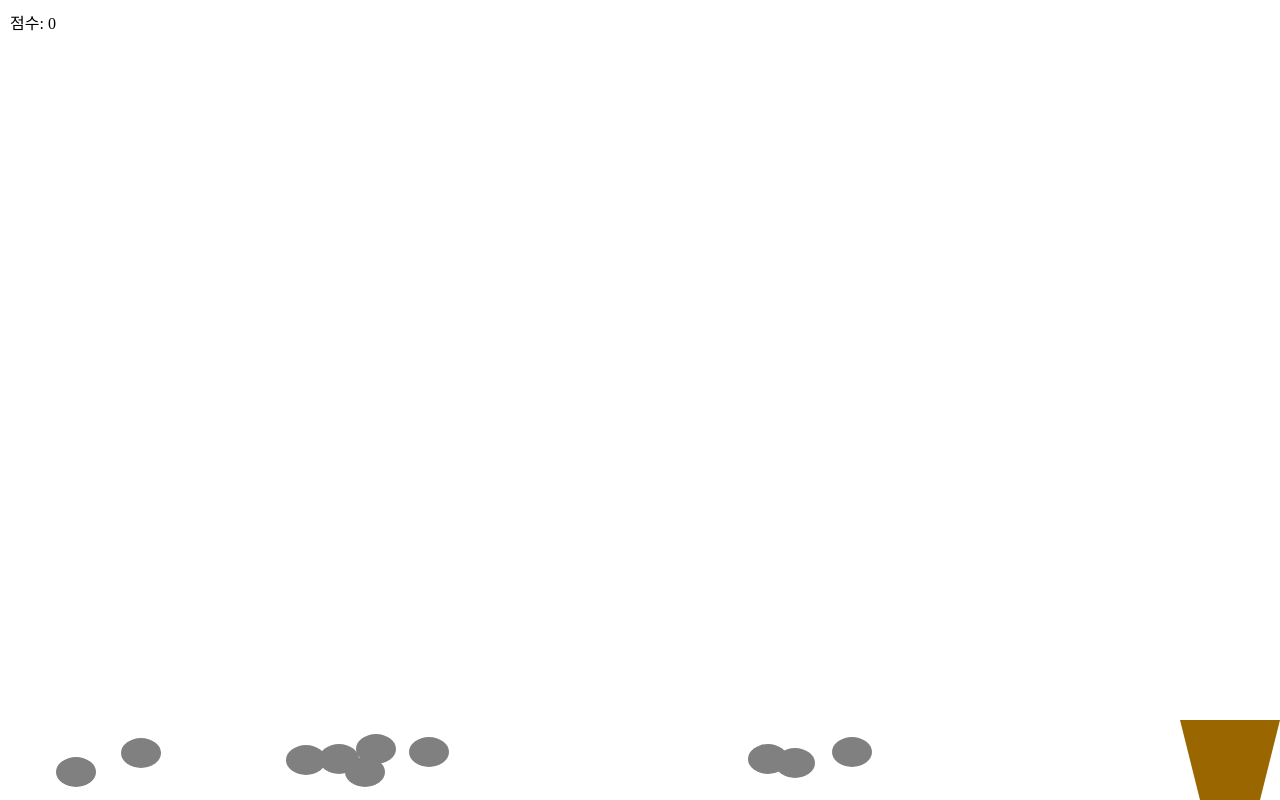
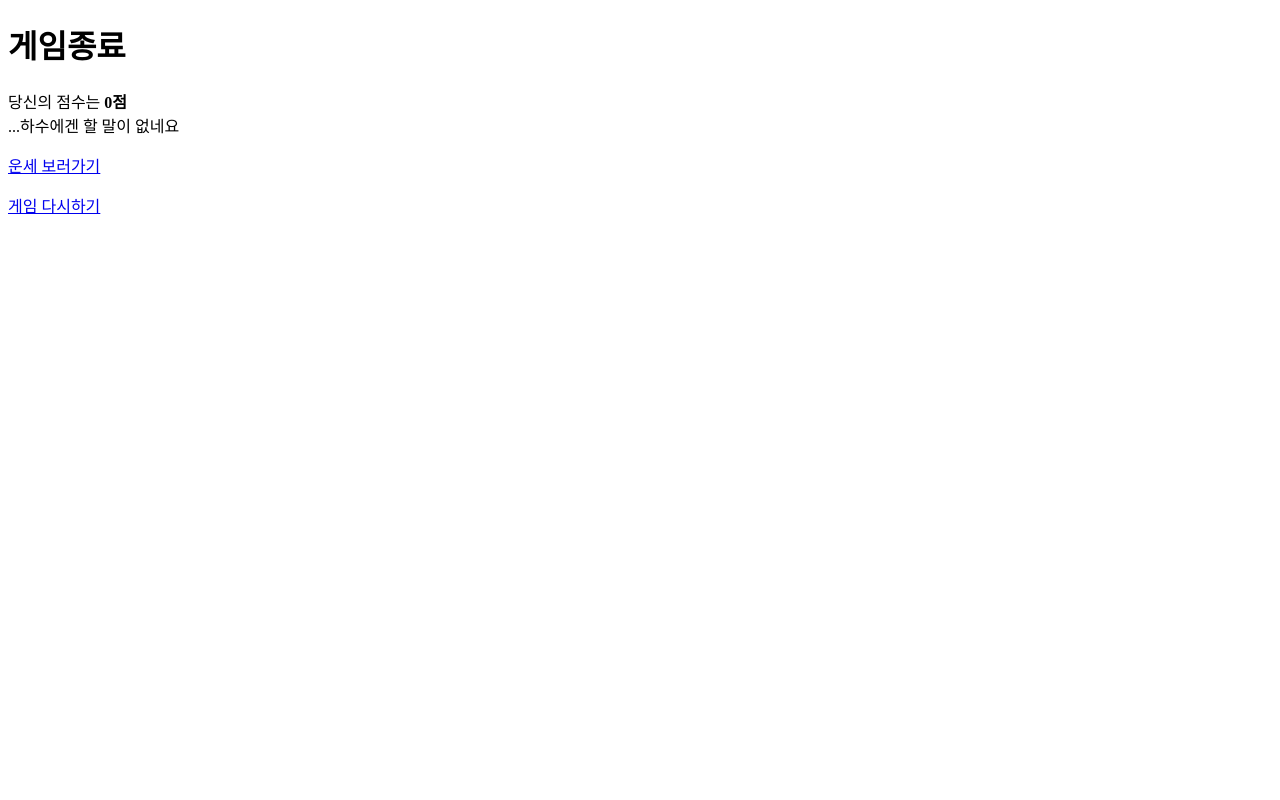
Before and after one commit to yun-21/Taro, a React app in the folder client/: page /game in a window 1280 px wide. Built offline with nearby package versions, Linux system fonts and the light colour scheme; the HTML template or start-up script is replaced by a standard one.

Commit message:
게임 제한시간 추가

```diff
--- a/client/src/main/game.tsx
+++ b/client/src/main/game.tsx
@@ -1,7 +1,8 @@
-import React, { useState } from 'react';
+import React, { useState, useEffect } from 'react';
 import { useDrop } from 'react-dnd';
 import { gameStyles } from '../style/game_style';
 import DraggableItem from './stone_component';
+import { Link } from 'react-router-dom';
 
 interface DragStone {
   id: string;
@@ -22,6 +23,7 @@ const DropTarget: React.FC = () => {
       }));
   const [stone, setStone] = useState(stones);
   const [score, setScore] = useState(0);
+  const [gameActive, setGameActive] = useState(true);
   const [{ isOver }, drop] = useDrop<DragStone, void, { isOver: boolean }>(() => ({
     accept: 'STONE',
     drop: (item) => {
@@ -42,18 +44,51 @@ const DropTarget: React.FC = () => {
     backgroundColor: isOver ? '#C5965E' : '#996600'
   }
 
+  useEffect(() => {
+    const timer = setTimeout(() => {
+      setGameActive(false);
+    }, 6000);
+
+    return () => clearTimeout(timer); // 컴포넌트 언마운트 시 타이머 정리
+  }, []);
+
+  const scoreMsg = () => {
+    if (score <= 30) {
+      return '...하수에겐 할 말이 없네요';
+    } else if (score <= 50) {
+      return '손이 그럭저럭 빠른가보네요? 칭찬해~';
+    } else if (score <= 70 ){
+      return '꽤 하네? 조금만 더 했더라면~ 초고수가 될 수도 있었는데 말이지..';
+    } else {
+      return '당신... 초고수잖아? 대단해.. 운세를 100% 올려주도록 하지..';
+    }
+  };
   return (
+    <>
+      {gameActive ?
         <>
           <div>
             {stone.map(item => (
               <DraggableItem key={item.id} id={item.id} top={item.top} left={item.left} />
             ))}
           </div>
-      <div ref={drop} style={basketStyle}>
+          <div ref={drop} style={basketStyle}></div>
+
+          <div style={{ position: 'absolute', top: 0, left: 0, padding: '10px' }}>점수: {score}</div>
+        </>
+        :
+        <div>
+          <h1>게임종료</h1>
+          <div>당신의 점수는 <b>{score}점</b></div>
+          <div>{scoreMsg()}</div>
+          <Link to='/'>
+            <p>운세 보러가기</p>
+          </Link>
+          <Link to='/gameStart'>
+            <p>게임 다시하기</p>
+          </Link>
         </div>
-      <div style={{ position: 'absolute', top: 0, left: 0, padding: '10px' }}>
-      점수: {score}
-    </div>
+      }
     </>
   );
 };
```
Lines whose indentation alone changed are shown as unchanged.
